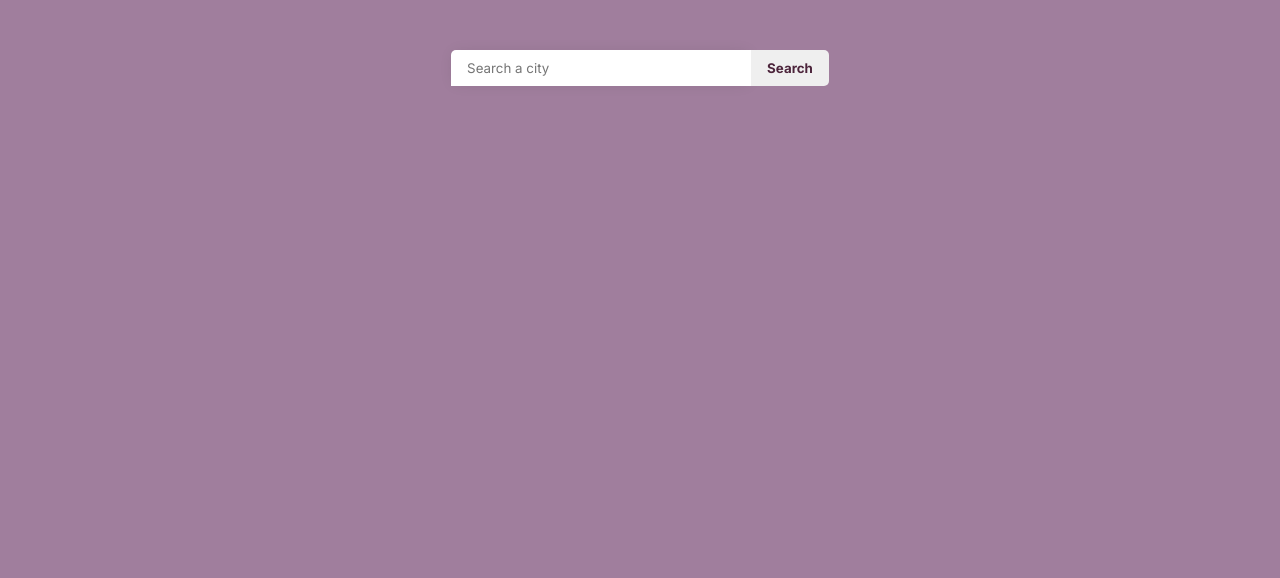
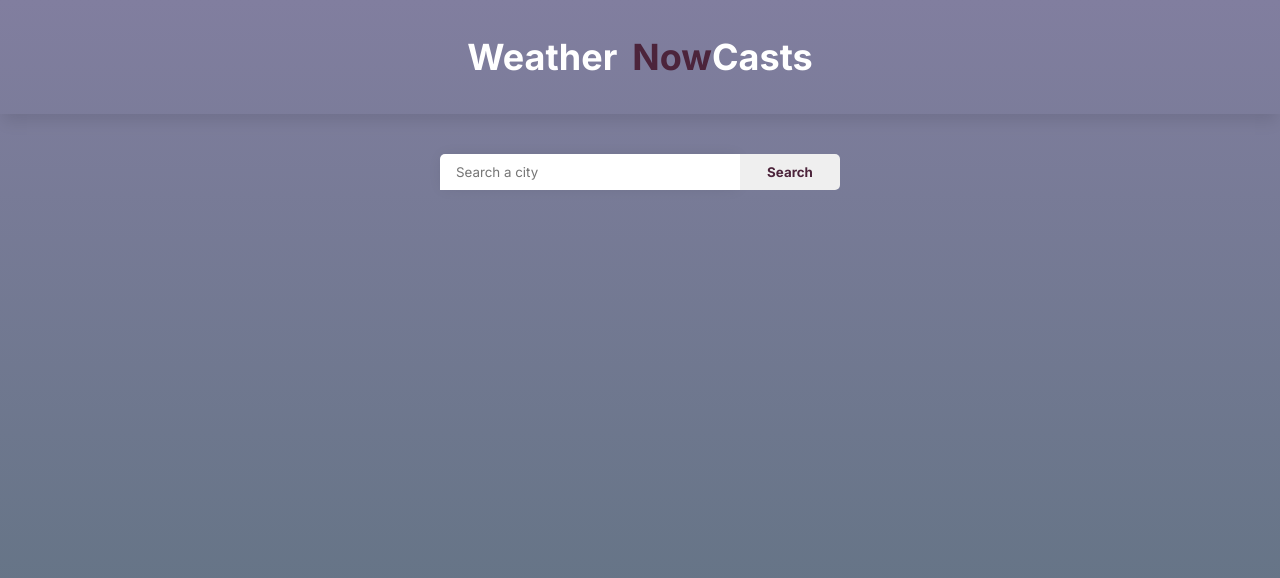
Before and after one commit to valenne/weather-app, a React (Vite) app in the folder client/: page / in a window 1280 px wide. Shown: the top 578 px of the page. Built offline with nearby package versions, Linux system fonts and the light colour scheme.

Commit message:
fixed funcionality, styles components

```diff
--- a/client/index.html
+++ b/client/index.html
@@ -2,7 +2,7 @@
 <html lang="en">
   <head>
     <meta charset="UTF-8" />
-    <link rel="icon" type="image/svg+xml" href="/vite.svg" />
+    <link rel="icon" type="image/svg+xml" href="/weather-app.svg" />
     <meta name="viewport" content="width=device-width, initial-scale=1.0" />
     <title>Weather-app</title>
   </head>
--- a/client/src/App.css
+++ b/client/src/App.css
@@ -41,7 +41,11 @@ dd {
 }
 
 body {
-  background-color: var(--bg-body);
+  /* Created with https://www.css-gradient.com */
+  background: #5c717e;
+  background: -webkit-linear-gradient(bottom, #5c717e, #817e9f);
+  background: -moz-linear-gradient(bottom, #5c717e, #817e9f);
+  background: linear-gradient(to top, #5c717e, #817e9f);
 }
 
 /* Remove list styles on ul, ol elements with a list role, which suggests default styling will be removed */
@@ -95,17 +99,42 @@ a:not([class]) {
   height: 100%;
   width: 100%;
   margin: 0 auto;
-  padding: 10px;
 }
+
+.navBar {
+  text-transform: capitalize;
+  padding: 30px;
+  box-shadow: 0px 10px 15px -3px rgba(0, 0, 0, 0.1);
+  z-index: 10;
+  width: 100%;
+}
+
+.weather__title {
+  color: white;
+  font-weight: 700;
+  font-size: var(--size-large-xx);
+  text-align: center;
+  margin: 0 auto;
+  display: flex;
+  justify-content: center;
+}
+
+.title__inline {
+  color: var(--color-text);
+  margin-left: 15px;
+}
+
 .weather__container {
   display: flex;
   flex-direction: column;
   justify-content: center;
   align-items: center;
+  width: 100%;
 }
 
 .weather__form--external {
   min-width: 450px;
+  width: 100%;
   padding: 10px 20px;
   border-radius: 10px;
   position: relative;
@@ -114,6 +143,7 @@ a:not([class]) {
   display: flex;
   flex-direction: column;
   padding: 10px;
+  width: inherit;
 }
 
 .weather__form--width {
@@ -158,6 +188,8 @@ a:not([class]) {
   border-bottom-right-radius: 5px;
   transition: all 0.2s linear;
   display: block;
+
+  min-width: 100px;
 }
 .weather__button:is(:hover, :active) {
   background-color: #46343b;
@@ -165,10 +197,10 @@ a:not([class]) {
 }
 
 .weather__list--container {
-  width: 300px;
+  min-width: 300px;
   position: absolute;
   top: 75px;
-  left: 31px;
+  left: 30px;
   display: flex;
   flex-direction: column;
   margin-left: 5px;
@@ -194,10 +226,10 @@ a:not([class]) {
   align-items: center;
   padding: 10px 16px;
   font-size: 14px;
-  width: 100%;
   height: 100%;
   transition: all 0.3s cubic-bezier(0.175, 0.885, 0.32, 1.275);
   color: black;
+  width: 100%;
 }
 .weather__list--li:is(:hover, :active) {
   color: var(--bg-body-clear);
@@ -307,9 +339,14 @@ a:not([class]) {
 .block {
   display: block;
 }
+.inline {
+  display: inline;
+}
 
-.grid .grid-center {
+.grid {
   display: grid;
+}
+.grid-center {
   place-items: center;
 }
 
@@ -321,3 +358,37 @@ a:not([class]) {
 .weather__description p {
   font-weight: 500;
 }
+
+/* animation title */
+
+.tracking-in-expand {
+  -webkit-animation: tracking-in-expand 0.7s cubic-bezier(0.215, 0.61, 0.355, 1)
+    0.3s both;
+  animation: tracking-in-expand 0.7s cubic-bezier(0.215, 0.61, 0.355, 1) 0.3s
+    both;
+}
+
+@-webkit-keyframes tracking-in-expand {
+  0% {
+    letter-spacing: -0.5em;
+    opacity: 0;
+  }
+  40% {
+    opacity: 0.6;
+  }
+  100% {
+    opacity: 1;
+  }
+}
+@keyframes tracking-in-expand {
+  0% {
+    letter-spacing: -0.5em;
+    opacity: 0;
+  }
+  40% {
+    opacity: 0.6;
+  }
+  100% {
+    opacity: 1;
+  }
+}
--- a/client/src/components/section-weather/Weather.jsx
+++ b/client/src/components/section-weather/Weather.jsx
@@ -1,6 +1,5 @@
-import React, { useContext } from "react";
+import React from "react";
 import "../../App.css";
-import { WeatherContext } from "../../context/WeatherContext.jsx";
 
 import { WeatherCard } from "./WeatherCard.jsx";
 import { WeatherForm } from "./WeatherForm.jsx";
@@ -8,6 +7,13 @@ import { WeatherForm } from "./WeatherForm.jsx";
 const Weather = () => {
   return (
     <div className="weather">
+      <nav className="navBar">
+        <h1 className="weather__title">
+          Weather
+          <span className="inline title__inline tracking-in-expand">Now</span>
+          casts
+        </h1>
+      </nav>
       <div className="weather__container">
         <div className="weather__container--inner">
           <WeatherForm />
--- a/client/src/components/section-weather/WeatherCard.jsx
+++ b/client/src/components/section-weather/WeatherCard.jsx
@@ -1,11 +1,10 @@
-import React, { useContext, useState, useRef } from "react";
+import React, { useContext, useState, useRef, useEffect } from "react";
 import { WeatherContext } from "../../context/WeatherContext.jsx";
 import { convertTimestamptoTime } from "../../assets/js/format-date.js";
 import { directionWind } from "../../data/degree-direction.js";
 
 export const WeatherCard = () => {
-  const { showData, isSelected, setIsSelected, setCaptureIndex } =
-    useContext(WeatherContext);
+  const { showData, isSelected } = useContext(WeatherContext);
   const [temperatureType, setTemperatureType] = useState(true);
 
   const showTemp = useRef();
@@ -20,16 +19,9 @@ export const WeatherCard = () => {
     }
   };
 
-  // reset the useState captureIndex to fixed the error when the user choose again the same index
-  if (showData) {
-    setTimeout(() => {
-      setCaptureIndex("");
-    }, 500);
-  }
-
   return (
     <>
-      {isSelected ? (
+      {isSelected && showData !== null ? (
         <div className="card__information">
           <div className="card__header">
             <p>{convertTimestamptoTime(showData.dt).complete_time}</p>
--- a/client/src/context/WeatherContext.jsx
+++ b/client/src/context/WeatherContext.jsx
@@ -8,23 +8,39 @@ export const WeatherContextProvider = ({ children }) => {
   const [responseWeather, setResponseWeather] = useState([]);
   const [isSelected, setIsSelected] = useState(false);
   const [isLoading, setIsLoading] = useState(false);
+  const [isCompleted, setIsCompleted] = useState(false);
+  const [hasError, setHasError] = useState({
+    status: "",
+    details_code: "",
+    msg: "",
+  });
   const [showData, setShowData] = useState({});
   const [captureIndex, setCaptureIndex] = useState("");
 
   const getWeatherData = async (city) => {
+    setIsLoading(true);
     try {
-      setIsLoading(true);
       let response = await weatherData(city);
 
-      if (JSON.stringify(response) === "[]") {
-        setResponseWeather({ error: "City Not Found", status: undefined });
+      if (response.length === 0) {
+        setResponseWeather({});
         setIsLoading(false);
+        setHasError({
+          status: 400,
+          details_code: 5000,
+          msg: "Invalid or unknown parameter supplied",
+        });
+        setIsCompleted(false);
       } else {
         setResponseWeather(response);
         setIsLoading(false);
+        setHasError({
+          status: 200,
+          details_code: 200,
+          msg: "Process the response",
+        });
+        setIsCompleted(true);
       }
-
-      console.log(`context file`, response);
     } catch (e) {
       console.error(e.message);
     }
@@ -44,6 +60,9 @@ export const WeatherContextProvider = ({ children }) => {
         captureIndex,
         setCaptureIndex,
         getWeatherData,
+        hasError,
+        isCompleted,
+        setIsCompleted,
       }}
     >
       {children}
```
Also changed, not shown: client/src/components/section-weather/WeatherForm.jsx (+73 -69 lines), client/public/weather-app.svg (added), client/src/assets/img/weather-bg.jpg (added).
